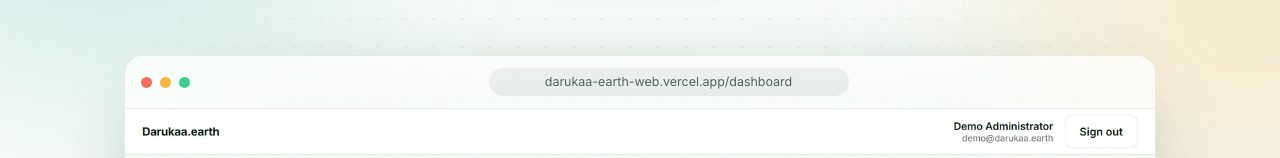
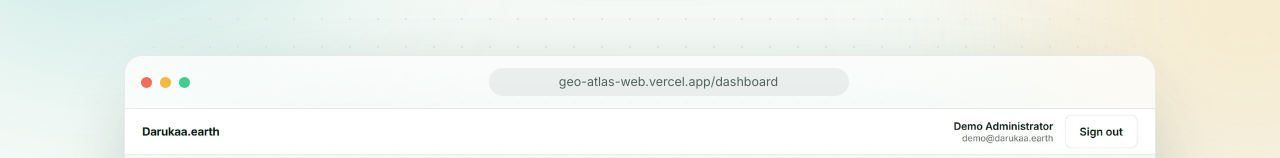
Before and after one commit to mdfaiz04/Geo-Atlas, a React (Vite) app in the folder frontend/: page / in a window 1280 px wide. Shown: the part 751-909 px from the top of the page. Built offline with nearby package versions, Linux system fonts and the light colour scheme; no server answers.

Commit message:
chore(repo): point links and deploy checks at geo-atlas

```diff
--- a/frontend/src/features/landing/components/ProductPreview.tsx
+++ b/frontend/src/features/landing/components/ProductPreview.tsx
@@ -11,7 +11,7 @@ export function ProductPreview() {
           <span className="preview__light" />
           <span className="preview__light" />
           <span className="preview__light" />
-          <span className="preview__url">darukaa-earth-web.vercel.app/dashboard</span>
+          <span className="preview__url">geo-atlas-web.vercel.app/dashboard</span>
         </div>
         <img
           className="preview__image"
```
Also changed, not shown: 1 other file (tests, documents, lock files or other folders).
